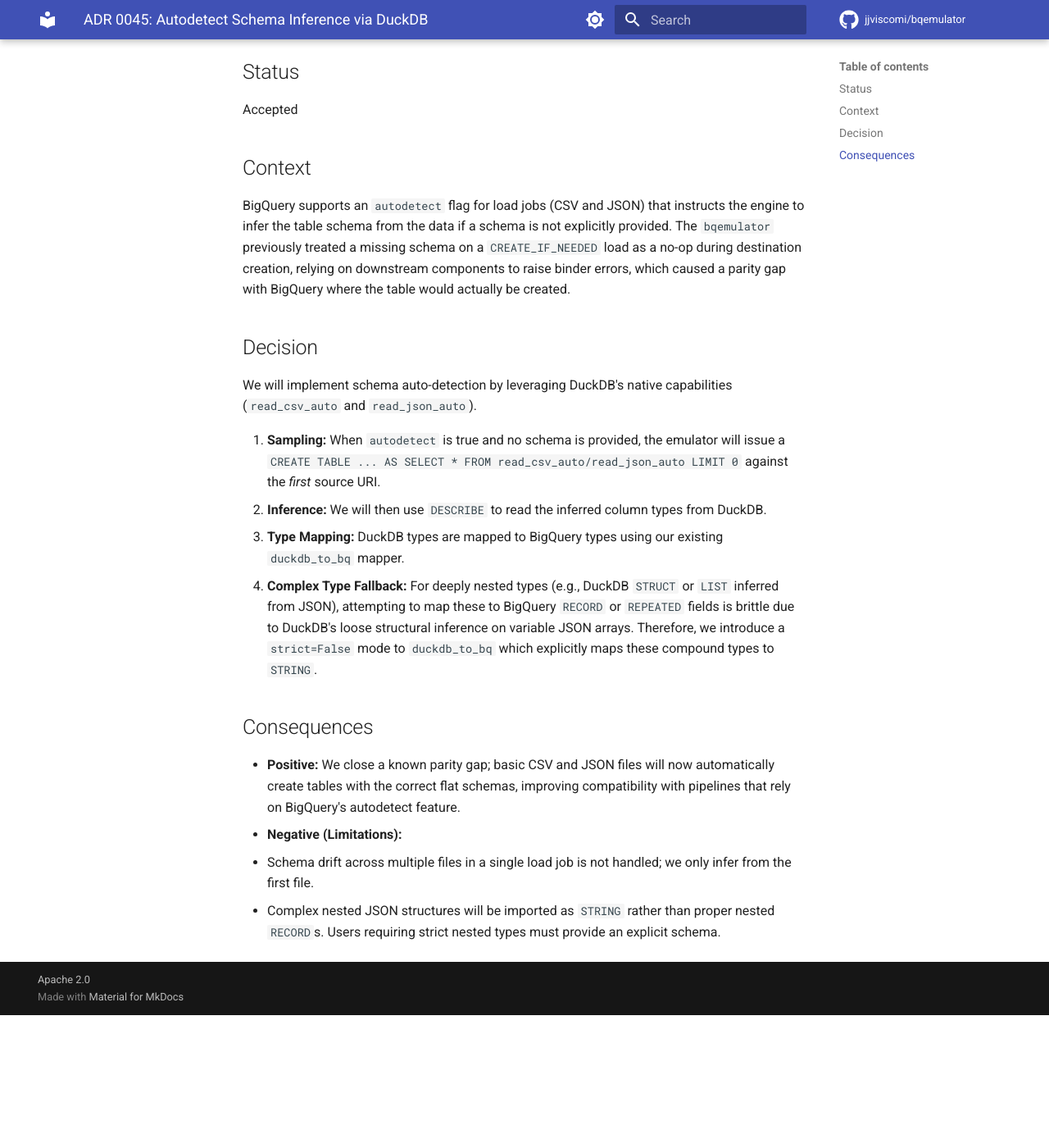
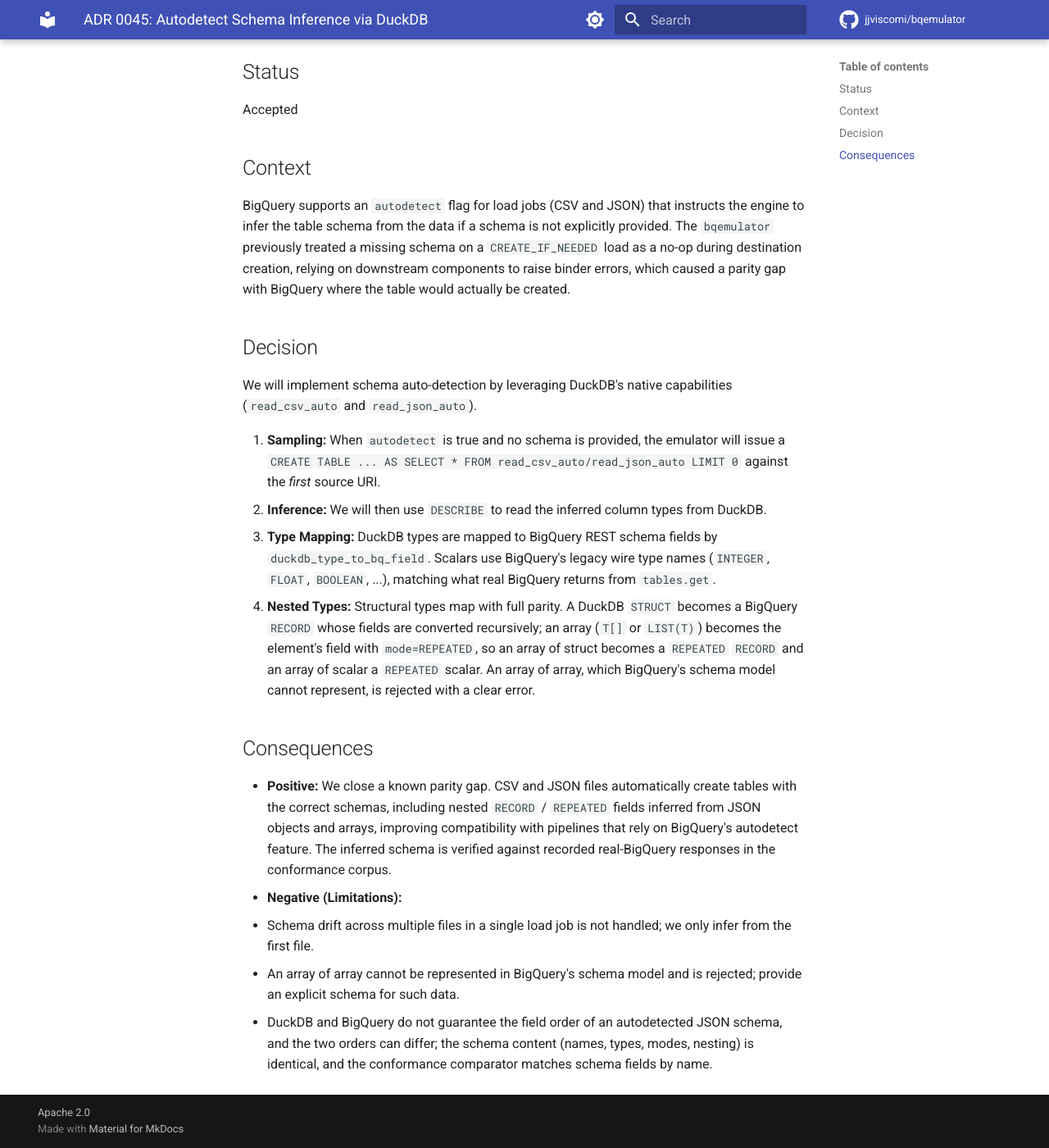
Before and after one commit to jjviscomi/bqemulator, an MkDocs documentation site: the page built from docs/adr/0045-autodetect-schema-inference.md, in a window 1280 px wide and 1400 px high, scrolled down 199 px. Shown: the whole window at 82% size. Built offline with MkDocs 1.6.1 and Material for MkDocs 9.7.7, drawn with Linux system fonts in a browser that asks for light colours; comment, search, counter and statistics services are not loaded; the version menu is left out; before the commit the page ends 1437 px from its top, so only the background shows below that.

Commit message:
docs: document full nested autodetect parity (ADR 0045 + loading guide)
Autodetect now infers nested schemas with full BigQuery parity (a JSON
object becomes a RECORD, an array a REPEATED field, an array of objects a
REPEATED RECORD, recursively), verified against recorded real-BigQuery
responses. Update ADR 0045's decision and consequences and the loading
guide's autodetect section, which still described the earlier STRING
fallback for nested types.

Record the residual limitations accurately: an array of array cannot be
represented in BigQuery's schema model and is rejected, and DuckDB and
BigQuery do not promise the same field order for an autodetected JSON
schema (the schema content is identical; the conformance comparator
matches fields by name).

Signed-off-by: Joseph Viscomi <jjviscomi@gmail.com>

```diff
--- a/docs/adr/0045-autodetect-schema-inference.md
+++ b/docs/adr/0045-autodetect-schema-inference.md
@@ -14,12 +14,13 @@
 
 1. **Sampling:** When `autodetect` is true and no schema is provided, the emulator will issue a `CREATE TABLE ... AS SELECT * FROM read_csv_auto/read_json_auto LIMIT 0` against the *first* source URI.
 2. **Inference:** We will then use `DESCRIBE` to read the inferred column types from DuckDB.
-3. **Type Mapping:** DuckDB types are mapped to BigQuery types using our existing `duckdb_to_bq` mapper.
-4. **Complex Type Fallback:** For deeply nested types (e.g., DuckDB `STRUCT` or `LIST` inferred from JSON), attempting to map these to BigQuery `RECORD` or `REPEATED` fields is brittle due to DuckDB's loose structural inference on variable JSON arrays. Therefore, we introduce a `strict=False` mode to `duckdb_to_bq` which explicitly maps these compound types to `STRING`.
+3. **Type Mapping:** DuckDB types are mapped to BigQuery REST schema fields by `duckdb_type_to_bq_field`. Scalars use BigQuery's legacy wire type names (`INTEGER`, `FLOAT`, `BOOLEAN`, ...), matching what real BigQuery returns from `tables.get`.
+4. **Nested Types:** Structural types map with full parity. A DuckDB `STRUCT` becomes a BigQuery `RECORD` whose fields are converted recursively; an array (`T[]` or `LIST(T)`) becomes the element's field with `mode=REPEATED`, so an array of struct becomes a `REPEATED` `RECORD` and an array of scalar a `REPEATED` scalar. An array of array, which BigQuery's schema model cannot represent, is rejected with a clear error.
 
 ## Consequences
 
-- **Positive:** We close a known parity gap; basic CSV and JSON files will now automatically create tables with the correct flat schemas, improving compatibility with pipelines that rely on BigQuery's autodetect feature.
+- **Positive:** We close a known parity gap. CSV and JSON files automatically create tables with the correct schemas, including nested `RECORD` / `REPEATED` fields inferred from JSON objects and arrays, improving compatibility with pipelines that rely on BigQuery's autodetect feature. The inferred schema is verified against recorded real-BigQuery responses in the conformance corpus.
 - **Negative (Limitations):**
   - Schema drift across multiple files in a single load job is not handled; we only infer from the first file.
-  - Complex nested JSON structures will be imported as `STRING` rather than proper nested `RECORD`s. Users requiring strict nested types must provide an explicit schema.
+  - An array of array cannot be represented in BigQuery's schema model and is rejected; provide an explicit schema for such data.
+  - DuckDB and BigQuery do not guarantee the field order of an autodetected JSON schema, and the two orders can differ; the schema content (names, types, modes, nesting) is identical, and the conformance comparator matches schema fields by name.
```
Also changed, not shown: docs/guides/loading-from-local-files.md (+1 -1 lines).
